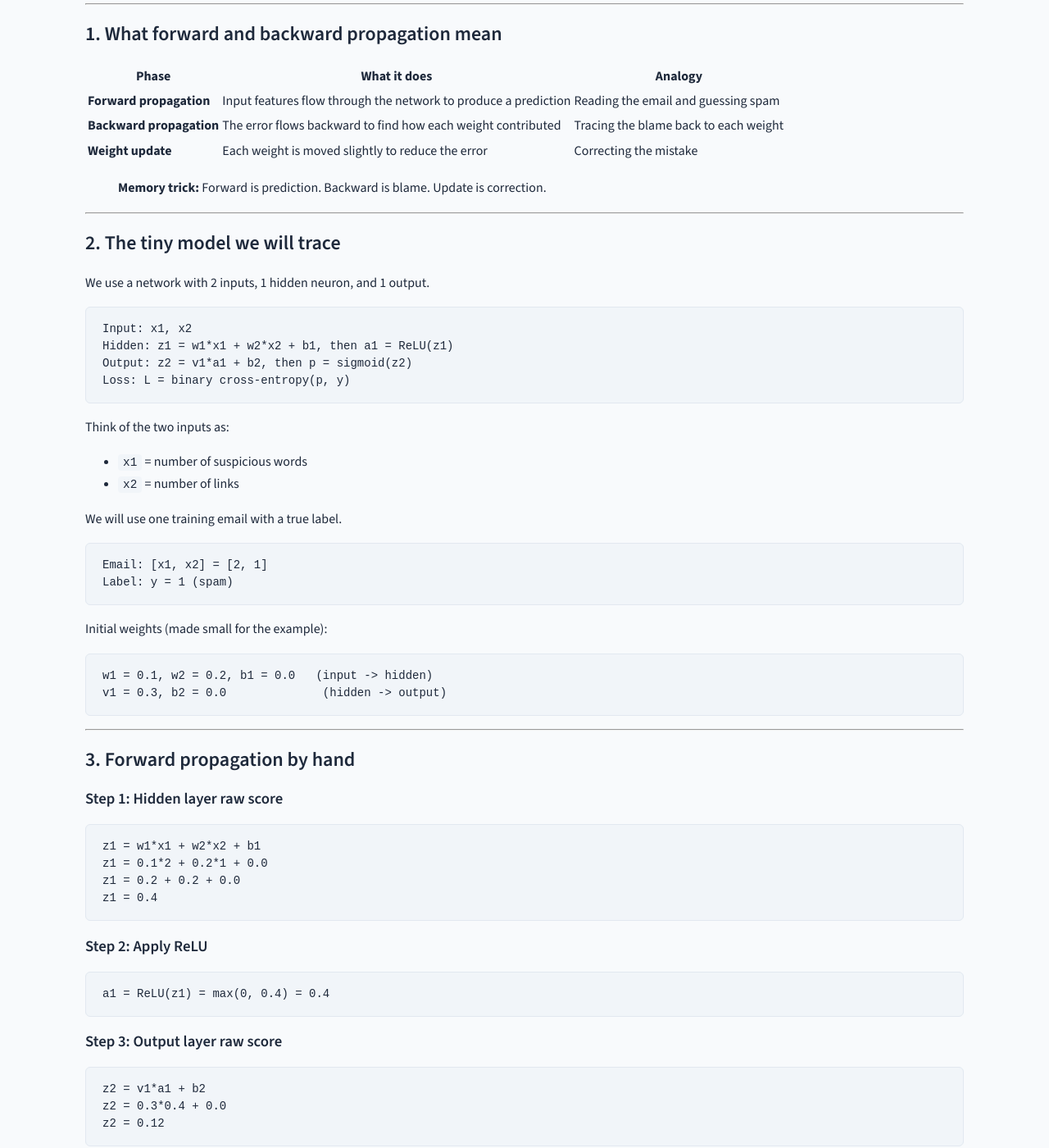
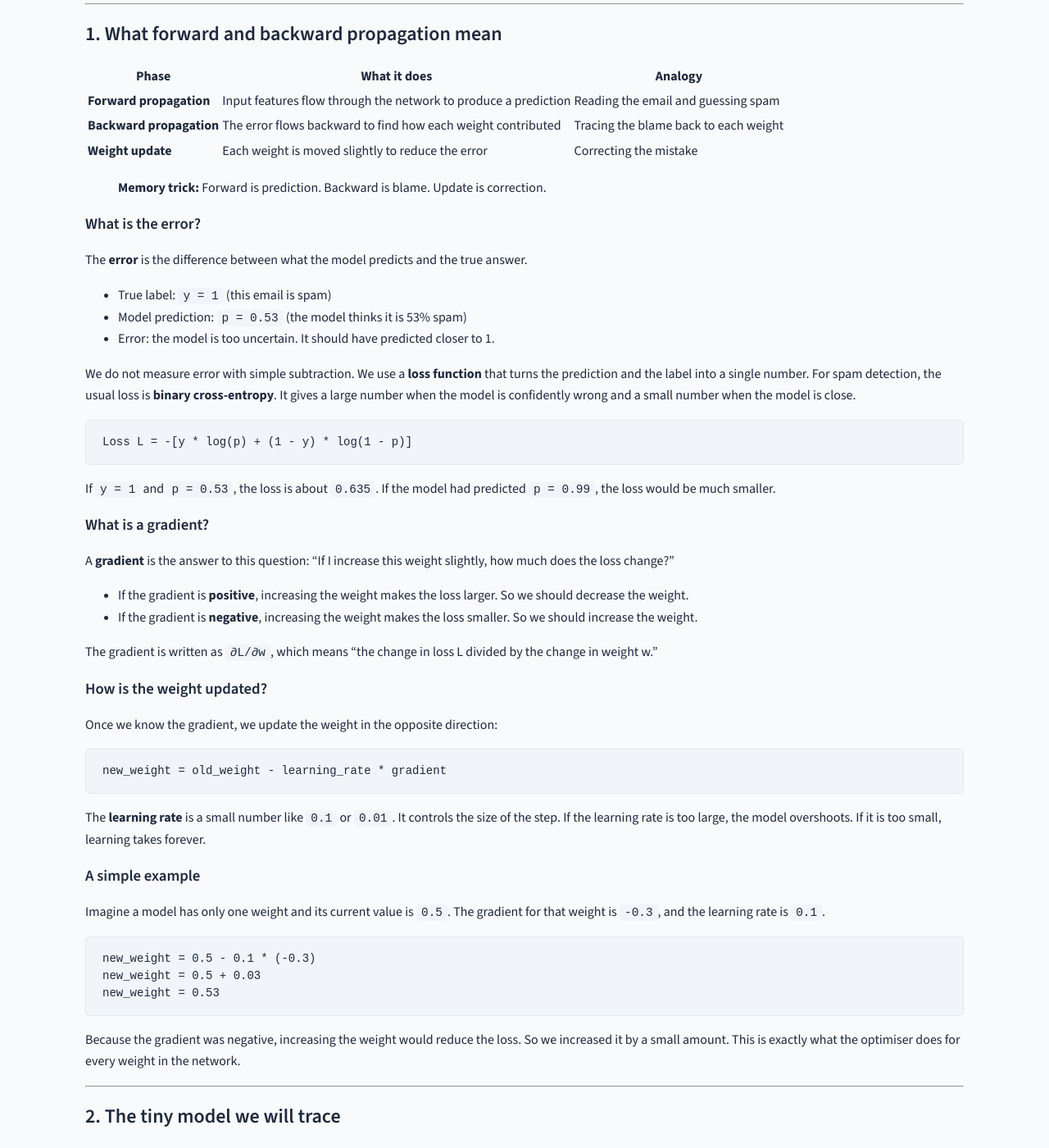
Before and after one commit to rilov/handbook, a Jekyll site: the page built from _topics/Forward and Backward Propagation - A Friendly Guide.md, in a window 1280 px wide and 1400 px high, scrolled down 256 px. Shown: the whole window at 82% size. Built offline with Jekyll 4.4.1, drawn with Linux system fonts in a browser that asks for light colours; our own code applies the rules of GitHub Pages for plain Markdown files.

Commit message:
Expand forward/backward propagation introduction
- Added detailed explanation of error, loss, gradient, and weight update
- Included binary cross-entropy formula for spam example
- Added simple worked example of a single weight update
- Clarified how positive/negative gradients drive weight changes

````diff
--- a/_topics/Forward and Backward Propagation - A Friendly Guide.md
+++ b/_topics/Forward and Backward Propagation - A Friendly Guide.md
@@ -30,6 +30,53 @@ So far we have seen how a model predicts spam and how PyTorch can update its wei
 | **Weight update** | Each weight is moved slightly to reduce the error | Correcting the mistake |
 
 > **Memory trick:** Forward is prediction. Backward is blame. Update is correction.
+
+### What is the error?
+
+The **error** is the difference between what the model predicts and the true answer.
+
+- True label: `y = 1` (this email is spam)
+- Model prediction: `p = 0.53` (the model thinks it is 53% spam)
+- Error: the model is too uncertain. It should have predicted closer to 1.
+
+We do not measure error with simple subtraction. We use a **loss function** that turns the prediction and the label into a single number. For spam detection, the usual loss is **binary cross-entropy**. It gives a large number when the model is confidently wrong and a small number when the model is close.
+
+```
+Loss L = -[y * log(p) + (1 - y) * log(1 - p)]
+```
+
+If `y = 1` and `p = 0.53`, the loss is about `0.635`. If the model had predicted `p = 0.99`, the loss would be much smaller.
+
+### What is a gradient?
+
+A **gradient** is the answer to this question: "If I increase this weight slightly, how much does the loss change?"
+
+- If the gradient is **positive**, increasing the weight makes the loss larger. So we should decrease the weight.
+- If the gradient is **negative**, increasing the weight makes the loss smaller. So we should increase the weight.
+
+The gradient is written as `∂L/∂w`, which means "the change in loss L divided by the change in weight w."
+
+### How is the weight updated?
+
+Once we know the gradient, we update the weight in the opposite direction:
+
+```
+new_weight = old_weight - learning_rate * gradient
+```
+
+The **learning rate** is a small number like `0.1` or `0.01`. It controls the size of the step. If the learning rate is too large, the model overshoots. If it is too small, learning takes forever.
+
+### A simple example
+
+Imagine a model has only one weight and its current value is `0.5`. The gradient for that weight is `-0.3`, and the learning rate is `0.1`.
+
+```
+new_weight = 0.5 - 0.1 * (-0.3)
+new_weight = 0.5 + 0.03
+new_weight = 0.53
+```
+
+Because the gradient was negative, increasing the weight would reduce the loss. So we increased it by a small amount. This is exactly what the optimiser does for every weight in the network.
 
 ---
 
````
